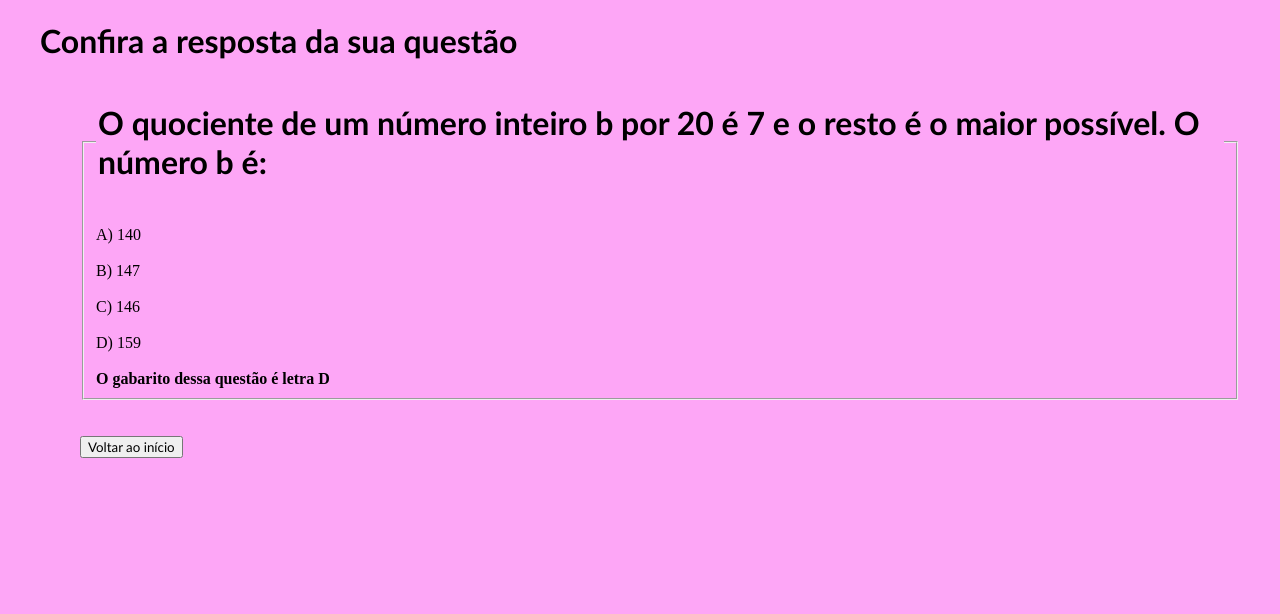
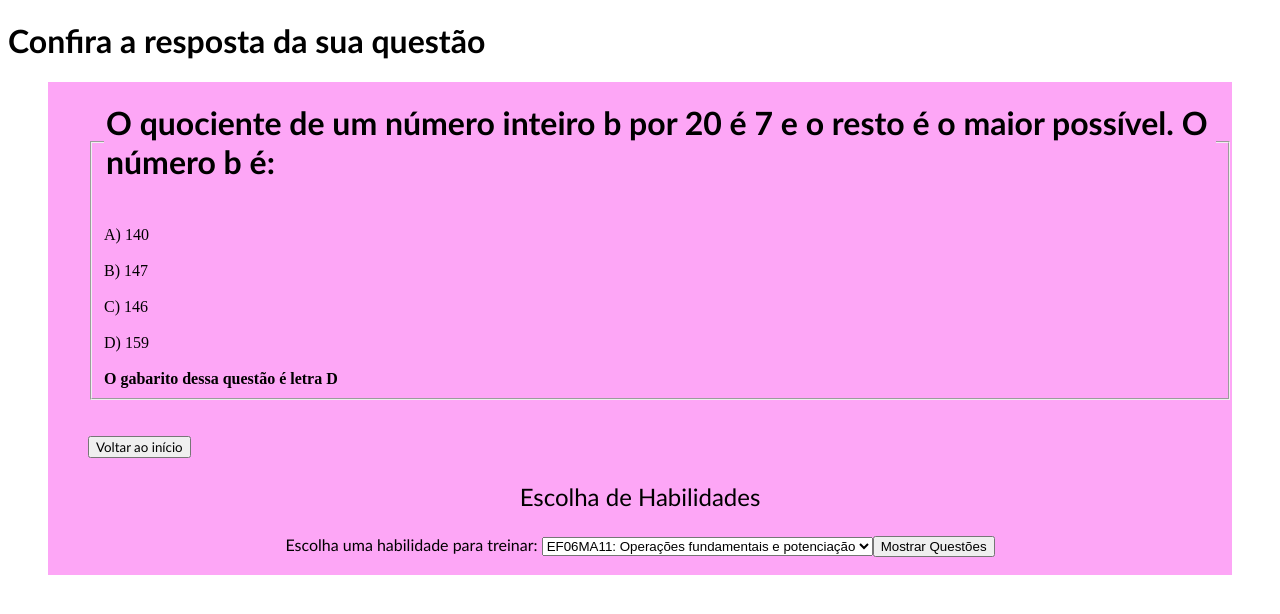
Before and after one commit to romercedes/projetopaper, a Django app: page /5/resposta/ in a window 1280 px wide. Shown: the top 614 px of the page. Run offline with Django 3.2, Linux system fonts and the light colour scheme; data comes from the database, SQL or seed files in the repository; both versions use the stored data as it was after the commit.

Commit message:
commit 15

```diff
--- a/paper/questoes/templates/base.html
+++ b/paper/questoes/templates/base.html
@@ -12,7 +12,7 @@
     <header>
         <nav class="navbar navbar-expand navbar-dark bg-dark mb-3">
             <div class="container">
-                <a class="navbar-brand" href="{% url 'questoes:index' %}">PAPER - PLataforma de Aprendizagem Personalizada</a>
+                <a class="navbar-brand" href="{% url 'questoes:index' %}">PAPER - Plataforma de Aprendizagem Personalizada</a>
                 <ul class="navbar-nav">
                     {% if user.is_authenticated %}
                     <li class="nav-item">
--- a/paper/questoes/templates/questoes/resultados.html
+++ b/paper/questoes/templates/questoes/resultados.html
@@ -7,7 +7,7 @@
 </head>
 <h1 style="font-family: Calibri">Confira a resposta da sua questão</h1>
 
-<body style="margin:20px 40px 20px 40px; background-color:rgb(253, 166, 246)">
+<div style="margin:20px 40px 20px 40px; background-color:rgb(253, 166, 246)">
     <p>
         <ul>
             <form action="/">
@@ -27,6 +27,20 @@
             </form>
         </ul>
     </p>
-</body>
+    <p style="font-family: Calibri; font-size:x-large; text-align:center"> Escolha de Habilidades</p>
+    <p style="text-align:center">
+        <form action="{% url 'questoes:lista' %}" method="post" style="text-align:center">
+            {% csrf_token %}
+            <label for="Hab" style="font-family: Calibri"> Escolha uma habilidade para treinar: </label>
+            <select id="Hab" name="Hab">
+                <option value="EF06MA11: Operações fundamentais e potenciação" selected>EF06MA11: Operações fundamentais e potenciação</option>
+                <option value="EF08MA08: Equações de 1º grau">EF08MA08: Equações de 1º grau</option>
+                <option value="EM13MAT203: Juros simples e compostos">EM13MAT203: Juros simples e compostos</option>
+        <input type="submit" value="Mostrar Questões">
+      </select>
+            <br><br/>
+        </form>
+    </p>
+</div>
 
 </html>
--- a/paper/questoes/views.py
+++ b/paper/questoes/views.py
@@ -20,8 +20,12 @@ def resposta(request, question_id):
     return render(request, 'questoes/resultados.html', {'question': question})
 
 def index(request):
-    latest_question_list = Question.objects.order_by('-pub_date')[:5]
-    context = {'latest_question_list': latest_question_list}
+    if request.method == "POST":
+         Hab = request.POST.get('Hab', None)
+    latest_question_list = Question.objects.all()
+    context = {
+        'latest_question_list': latest_question_list
+        }
     return render(request, 'questoes/index.html', context)
 
 def detail(request, question_id):
@@ -32,8 +36,12 @@ def detail(request, question_id):
     return render(request, 'questoes/detail.html', {'question': question})
 
 def lista(request):
-    latest_question_list = Question.objects.order_by('-pub_date')[:5]
-    context = {'latest_question_list': latest_question_list}
+    if request.method == "POST":
+         Hab = request.POST.get('Hab', None)
+    filter_question_list = Question.objects.filter(habilidade=Hab)
+    context = {
+        'filter_question_list': filter_question_list
+        }
     return render(request, 'questoes/lista.html', context)
 
 # Create your views here.
```
Also changed, not shown: paper/questoes/templates/questoes/detail.html (+14 -21 lines), paper/questoes/templates/questoes/index.html (+5 -5 lines), paper/questoes/templates/questoes/lista.html (+4 -4 lines), paper/db.sqlite3.
